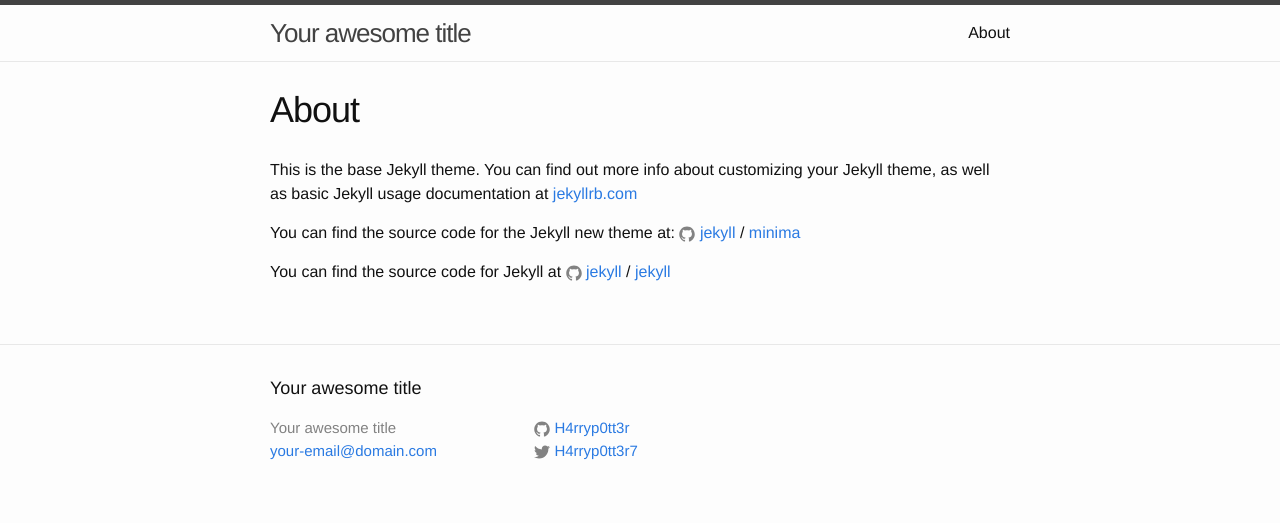
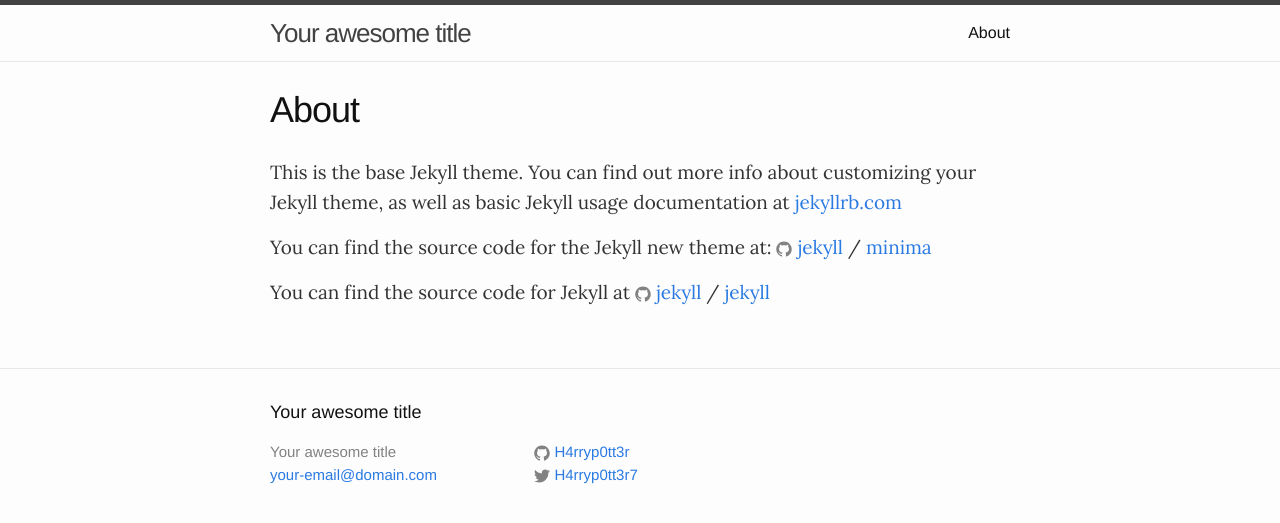
Before and after one commit to H4rryp0tt3r/h4rryp0tt3r.github.io, a Jekyll site: the page built from about.md, in a window 1280 px wide. Shown: the top 523 px of the page. Built offline with Jekyll 4.4.1, drawn with Linux system fonts in a browser that asks for light colours.

Commit message:
Change post-content font to Lora

```diff
--- a/_sass/minima/_base.scss
+++ b/_sass/minima/_base.scss
@@ -196,3 +196,13 @@
     fill: $grey-color;
   }
 }
+
+/**
+* Fonts
+ */
+@font-face {
+  font-family:Lora;
+  font-style:normal;
+  font-weight:400;
+  src:local("Lora"),local("Lora-Regular"),url(/assets/fonts/lora-v9-latin-regular.woff2) format("woff2"),url(/assets/fonts/lora-v9-latin-regular.woff) format("woff")
+}
--- a/_sass/minima/_layout.scss
+++ b/_sass/minima/_layout.scss
@@ -211,6 +211,14 @@
 .post-content {
   margin-bottom: $spacing-unit;
 
+  font-family: Lora;
+  font-size: 19px;
+  font-style: normal;
+  font-weight: 400;
+  line-height: 1.58;
+  letter-spacing: -.002em;
+  color: rgba(0,0,0,.8);
+
   h2 {
     font-size: 32px;
 
```
Also changed, not shown: assets/fonts/lora-v9-latin-regular.woff (added), assets/fonts/lora-v9-latin-regular.woff2 (added).
